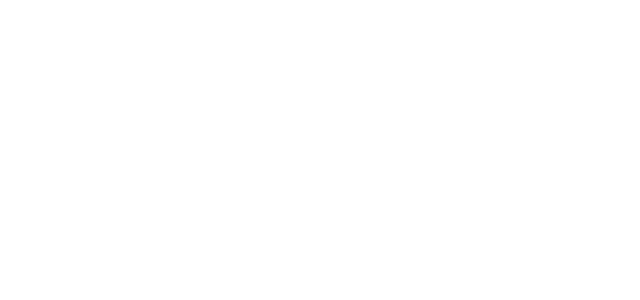
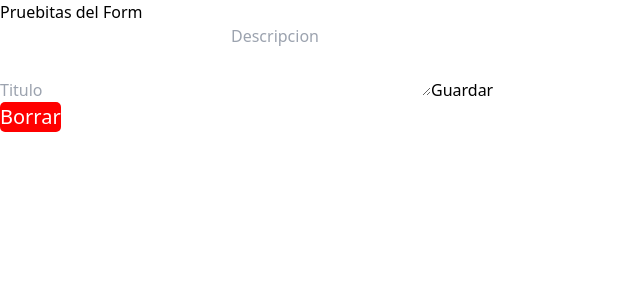
Before and after one commit to DevSolutionsCo/UxerSii, a React (Vite) app in the folder uxersii/: page /pruebasBack/1 in a window 1280 px wide. Before the commit this address had no page. Shown: the top 300 px of the page, without its empty margins (0-640 px from the left). Built offline with nearby package versions, Linux system fonts and the light colour scheme; no server answers.

Commit message:
el backend esta volando

```diff
--- a/uxersii/src/App.tsx
+++ b/uxersii/src/App.tsx
@@ -1,7 +1,6 @@
 import { BrowserRouter, Route, Routes } from "react-router-dom";
 import { PruebasBack } from "./PruebaBack/PruebasBack";
 import { PruebasBackForm } from "./PruebaBack/PruebasBackForm";
-import { Navigation } from "./PruebaBack/Navigation"
 import Index from "./components/Index/Index";
 
 function App() {
@@ -13,9 +12,10 @@ function App() {
         <Routes>
           <Route path="/" element={<Index />} />
 
-          <Route path="/menuPruebasBack" element={<Navigation />} />
+
           <Route path="/pruebasBack" element={<PruebasBack />} />
           <Route path="/pruebasBack-create" element={<PruebasBackForm />} />
+          <Route path="/pruebasBack/:id" element={<PruebasBackForm />} />
 
         </Routes>
       </BrowserRouter>
--- a/uxersii/src/PruebaBack/ListaPruebas.tsx
+++ b/uxersii/src/PruebaBack/ListaPruebas.tsx
@@ -1,10 +1,11 @@
-import React from 'react';  // Importa React si aún no lo has hecho
 import { useEffect, useState } from 'react';
 import { getAll } from '../apis/PruebasFunciones.api';
+import { TareaCard } from './TareaCard'
 
 interface Tarea {
     titulo: string;
     descripcion: string;
+    id: number;
 }
 
 export function ListaPruebas() {
@@ -26,12 +27,8 @@ export function ListaPruebas() {
 
     return (
         <div>
-            {tareas.map((tarea, index) => (
-                <div key={index}>
-                    <h1>{tarea.titulo}</h1>
-                    <p>{tarea.descripcion}</p>
-                    <p>---------------</p>
-                </div>
+            {tareas.map((tarea) => (
+                <TareaCard key={tarea.id} tarea={tarea}/>
             ))}
         </div>
     );
--- a/uxersii/src/PruebaBack/PruebasBack.tsx
+++ b/uxersii/src/PruebaBack/PruebasBack.tsx
@@ -1,7 +1,16 @@
 import {ListaPruebas} from './ListaPruebas'
+import {Link} from 'react-router-dom'
+
 
 export function PruebasBack() {
   return (
-    <ListaPruebas/>
+    <>
+    <div>
+      <h1 style={{ fontSize: '30px'}}><Link to="/pruebasBack-create">Crear tarea</Link></h1>
+      <p>__________________________________________</p>
+    </div>
+    <ListaPruebas />
+
+    </>
   )
 }
--- a/uxersii/src/PruebaBack/PruebasBackForm.tsx
+++ b/uxersii/src/PruebaBack/PruebasBackForm.tsx
@@ -1,5 +1,81 @@
+import {useForm} from 'react-hook-form'
+import {useEffect} from 'react'
+import {SubmitHandler} from 'react-hook-form';
+import {useNavigate, useParams} from 'react-router-dom'
+
+import { createPruebas, deletePruebas, updatePruebas, getSoloUna } from '../apis/PruebasFunciones.api'
+
+
+interface Tarea {
+  titulo: string;
+  descripcion: string;
+  id: number;
+  // Agrega cualquier otra propiedad necesaria
+}
+
+interface TareaInterface {
+  tarea: Tarea;
+}
+
 export function PruebasBackForm() {
-    return (
-      <div>Pruebitas del From</div>
-    )
-  }
+  const { register, handleSubmit, formState: { errors }, setValue  } = useForm<TareaInterface>();
+
+  const navigate = useNavigate()
+  const params = useParams()
+  console.log(params)
+
+  const onSubmit: SubmitHandler<TareaInterface> = async (data) => {
+    if(params.id){
+      console.log("Actualizando")
+      await updatePruebas(Number(params.id), data)
+    }else{
+      await createPruebas(data);
+
+    }
+    navigate('/pruebasBack');
+  };
+
+  useEffect(() => {
+      async function cargarSoloUna(){
+        if(params.id){
+          const res = await getSoloUna(Number(params.id))
+          console.log(res)
+          setValue('tarea.titulo', res.data.titulo)
+          setValue('tarea.descripcion', res.data.descripcion)
+        }
+    }
+    cargarSoloUna()
+  }, [params.id, setValue])
+
+  return (
+    <>
+      <div>Pruebitas del Form</div>
+      <div>
+        <form onSubmit={handleSubmit(onSubmit)}>
+          <input type="text" placeholder="Titulo" {...register("tarea.titulo", { required: true })} />
+          {errors.tarea?.titulo && <span>Este campo es necesario</span>}
+
+          <textarea rows={3} placeholder="Descripcion" {...register("tarea.descripcion", { required: true })}></textarea>
+          {errors.tarea?.descripcion && <span>Este campo es necesario</span>}
+
+          <button type="submit">Guardar</button>
+        </form>
+
+        {
+          params.id && (
+            <button style={{ backgroundColor: 'red', color: 'white', fontSize: '20px', borderRadius: '5px'}}
+            onClick={async () => {
+              const respuesta = window.confirm("Estas seguro?");
+              if(respuesta){
+                await deletePruebas(Number(params.id));
+                navigate("/pruebasBack");
+              }
+            }}>Borrar</button>
+          )
+        }
+
+
+      </div>
+    </>
+  );
+}
--- /dev/null
+++ b/uxersii/src/PruebaBack/TareaCard.tsx
@@ -0,0 +1,27 @@
+import {useNavigate} from 'react-router-dom'
+
+
+interface Tarea {
+    titulo: string;
+    descripcion: string;
+    id: number;
+    // Agrega cualquier otra propiedad necesaria
+  }
+
+  interface TareaCardProps {
+    tarea: Tarea;
+  }
+
+
+export function TareaCard({ tarea }: TareaCardProps) {
+
+    const navigate = useNavigate()
+
+    return (
+        <div style={{ background: "#e3232338" }} onClick={() => {navigate(`/pruebasBack/${tarea.id}`)}}>
+        <h1 style={{ fontSize: '20px',  fontWeight: 'bold' }}>{tarea.titulo}</h1>
+        <p>{tarea.descripcion}</p>
+        <p>---------------</p>
+      </div>
+    );
+}
--- a/uxersii/src/apis/PruebasFunciones.api.ts
+++ b/uxersii/src/apis/PruebasFunciones.api.ts
@@ -1,5 +1,27 @@
 import axios from 'axios'
 
-export const getAll = () => {
-    return axios.get('http://127.0.0.1:8000/uxersiiPruebas/api/v1/uxerSiitoBack/')
-}
+interface Tarea {
+    titulo: string;
+    descripcion: string;
+    id: number;
+    // Agrega cualquier otra propiedad necesaria
+  }
+
+  interface TareaInterface {
+    tarea: Tarea;
+  }
+
+
+const pruebasAPI = axios.create({
+    baseURL: "http://127.0.0.1:8000/uxersiiPruebas/api/v1/uxerSiitoBack/"
+})
+
+export const getAll = () => pruebasAPI.get("/")
+
+export const getSoloUna = (id: number) => pruebasAPI.get(`/${id}`)
+
+export const createPruebas = ({ tarea }: TareaInterface) => pruebasAPI.post("/", tarea)
+
+export const deletePruebas = (id: number) => pruebasAPI.delete(`/${id}`)
+
+export const updatePruebas = (id: number, { tarea }: TareaInterface) => pruebasAPI.put(`/${id}/`, tarea)
```
Also changed, not shown: 1 other file (tests, documents, lock files or other folders).
